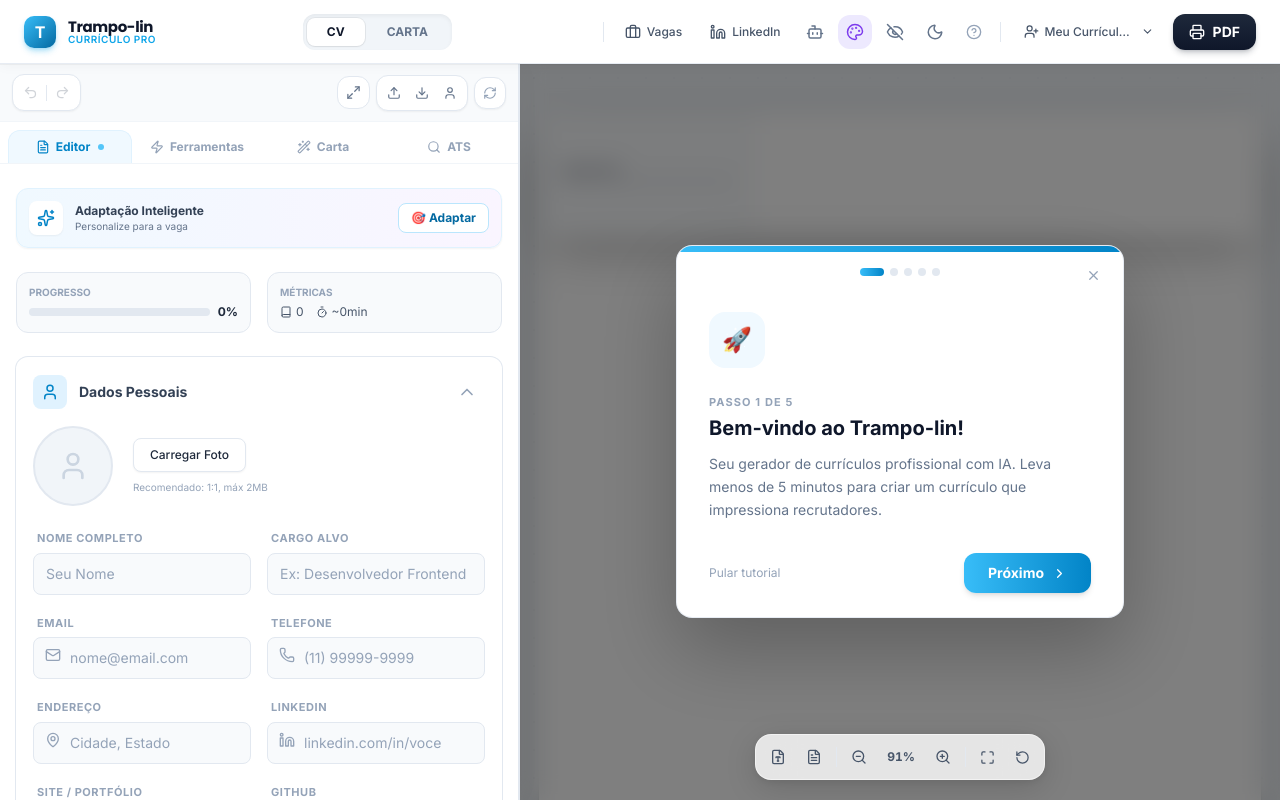
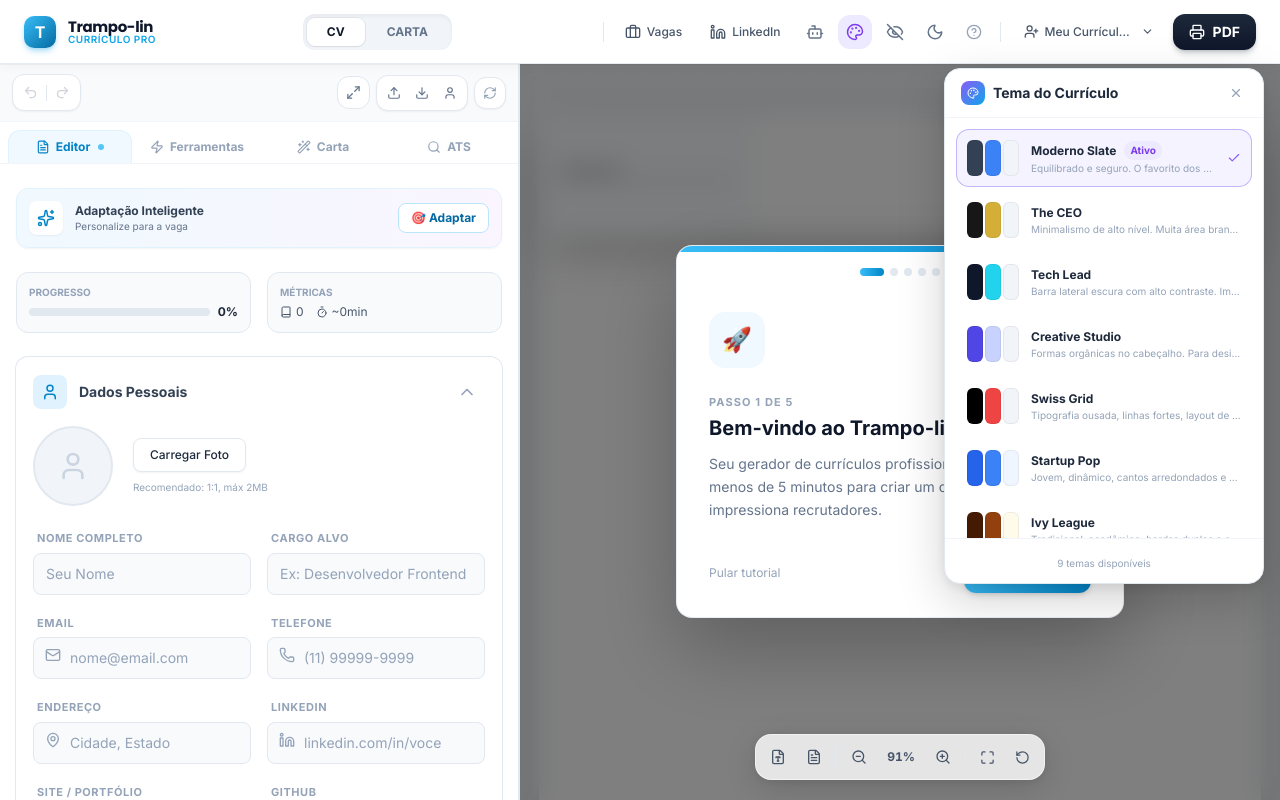
Before and after one commit to nhalves/trampo-lin, a React (Vite) app: page / in a window 1280 px wide. Both pictures are taken after a click on the button 854 px from the left and 31 px from the top of the page. Built offline with nearby package versions, Linux system fonts and the light colour scheme.

Commit message:
fix: theme selector bug  add missing ThemeSelector panel to App.tsx with premium swatches

```diff
--- a/App.tsx
+++ b/App.tsx
@@ -418,6 +418,93 @@
         setIsPrinting={setIsPrinting}
       />
 
+      {/* ── Theme Selector Panel ──────────────────────────────────── */}
+      {showThemeSelector && (
+        <div
+          className="fixed inset-0 z-[80] print:hidden"
+          onClick={() => setShowThemeSelector(false)}
+        >
+          <div
+            className="absolute top-[68px] right-4 w-[320px] animate-scale-in"
+            onClick={e => e.stopPropagation()}
+          >
+            <div className="bg-white dark:bg-slate-900 rounded-2xl border border-slate-200 dark:border-slate-700
+                            shadow-[0_16px_48px_rgba(0,0,0,0.18),0_4px_12px_rgba(0,0,0,0.08)]
+                            dark:shadow-[0_16px_48px_rgba(0,0,0,0.5)] overflow-hidden">
+
+              {/* Header */}
+              <div className="flex items-center justify-between px-4 py-3 border-b border-slate-100 dark:border-slate-800">
+                <div className="flex items-center gap-2">
+                  <div className="w-6 h-6 rounded-lg bg-gradient-to-br from-violet-500 to-trampo-500 flex items-center justify-center">
+                    <Palette size={12} className="text-white" />
+                  </div>
+                  <span className="text-sm font-bold text-slate-800 dark:text-white">Tema do Currículo</span>
+                </div>
+                <button
+                  onClick={() => setShowThemeSelector(false)}
+                  className="p-1 rounded-lg hover:bg-slate-100 dark:hover:bg-slate-800 text-slate-400 transition-colors"
+                >
+                  <X size={14} />
+                </button>
+              </div>
+
+              {/* Theme grid */}
+              <div className="p-3 grid grid-cols-1 gap-1.5 max-h-[420px] overflow-y-auto custom-scrollbar">
+                {THEMES.map(theme => {
+                  const isActive = activeThemeId === theme.id;
+                  return (
+                    <button
+                      key={theme.id}
+                      onClick={() => {
+                        setActiveThemeId(theme.id as ThemeId);
+                        setToastMessage(`✨ Tema "${theme.name}" aplicado!`);
+                        setShowThemeSelector(false);
+                      }}
+                      className={`w-full flex items-center gap-3 p-2.5 rounded-xl text-left transition-all active:scale-[0.98]
+                        ${isActive
+                          ? 'bg-violet-50 dark:bg-violet-900/20 ring-1 ring-violet-300 dark:ring-violet-700'
+                          : 'hover:bg-slate-50 dark:hover:bg-slate-800'
+                        }`}
+                    >
+                      {/* Color swatches */}
+                      <div className="flex-shrink-0 flex gap-0.5">
+                        {[theme.colors.primary, theme.colors.accent, theme.colors.bg === '#ffffff' ? '#f1f5f9' : theme.colors.bg].map((color, i) => (
+                          <div
+                            key={i}
+                            className="w-4 h-9 rounded-md border border-black/[0.06]"
+                            style={{ backgroundColor: color }}
+                          />
+                        ))}
+                      </div>
+
+                      {/* Info */}
+                      <div className="flex-1 min-w-0">
+                        <div className="flex items-center gap-2">
+                          <span className="text-xs font-bold text-slate-800 dark:text-white">{theme.name}</span>
+                          {isActive && (
+                            <span className="text-[10px] font-bold text-violet-600 dark:text-violet-400 bg-violet-100 dark:bg-violet-900/30 px-1.5 py-0.5 rounded-full">Ativo</span>
+                          )}
+                        </div>
+                        <p className="text-[10px] text-slate-400 leading-tight mt-0.5 truncate">{theme.description}</p>
+                      </div>
+
+                      {/* Check */}
+                      {isActive && (
+                        <Check size={14} className="flex-shrink-0 text-violet-500" />
+                      )}
+                    </button>
+                  );
+                })}
+              </div>
+
+              <div className="px-4 py-2.5 border-t border-slate-100 dark:border-slate-800 text-center">
+                <span className="text-[10px] text-slate-400">{THEMES.length} temas disponíveis</span>
+              </div>
+            </div>
+          </div>
+        </div>
+      )}
+
       <main className="flex-1 flex overflow-hidden relative">
         <div id="editor-sidebar" className={`${focusMode ? 'w-full max-w-3xl mx-auto border-x' : 'w-full md:w-[480px] lg:w-[520px]'} bg-white dark:bg-slate-900 border-r border-slate-200 dark:border-slate-800 h-full overflow-hidden z-10 flex-shrink-0 shadow-[4px_0_24px_rgba(0,0,0,0.02)] transition-all duration-300 absolute md:relative ${showMobilePreview && !focusMode ? '-translate-x-full md:translate-x-0' : 'translate-x-0'}`}>
           <Editor
```
